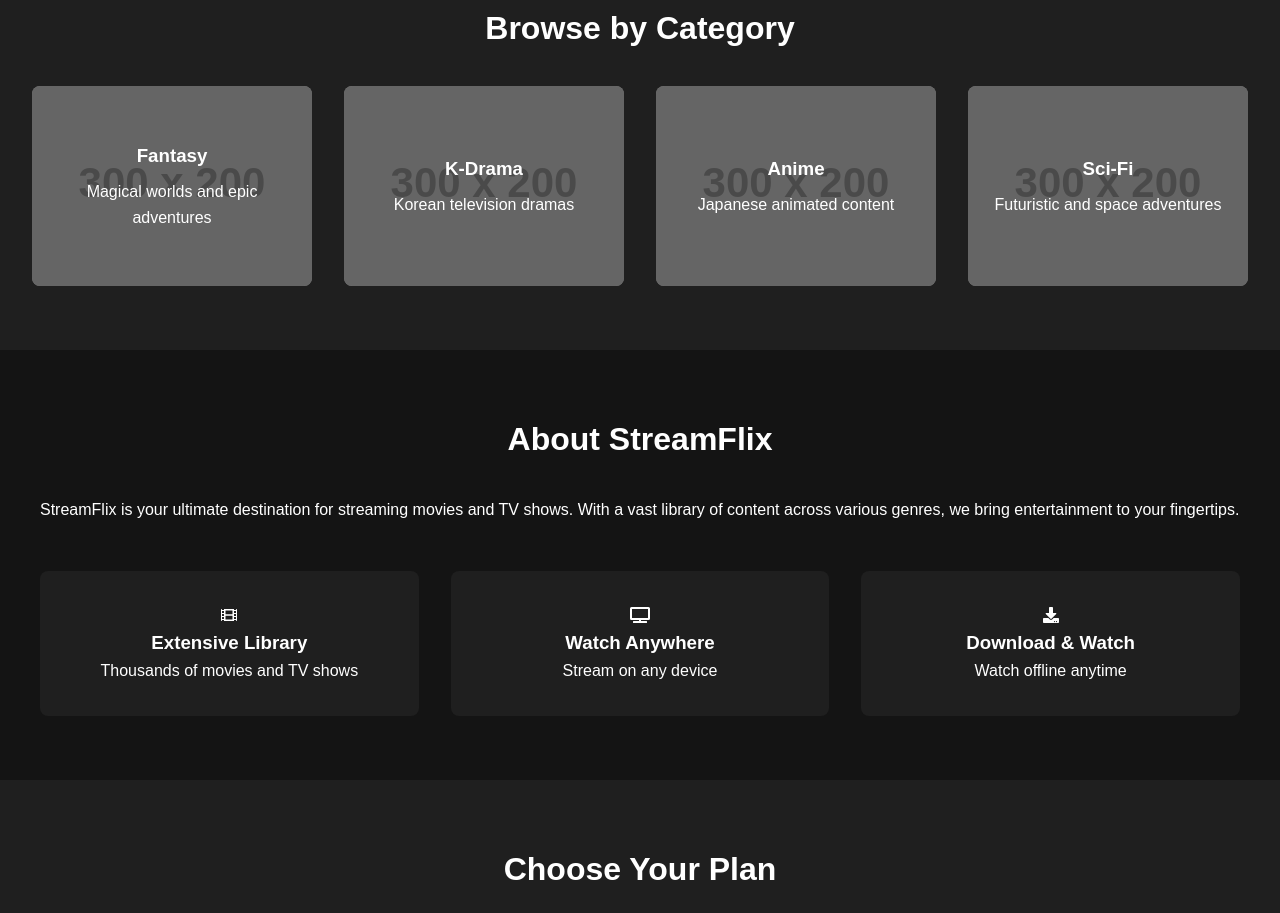
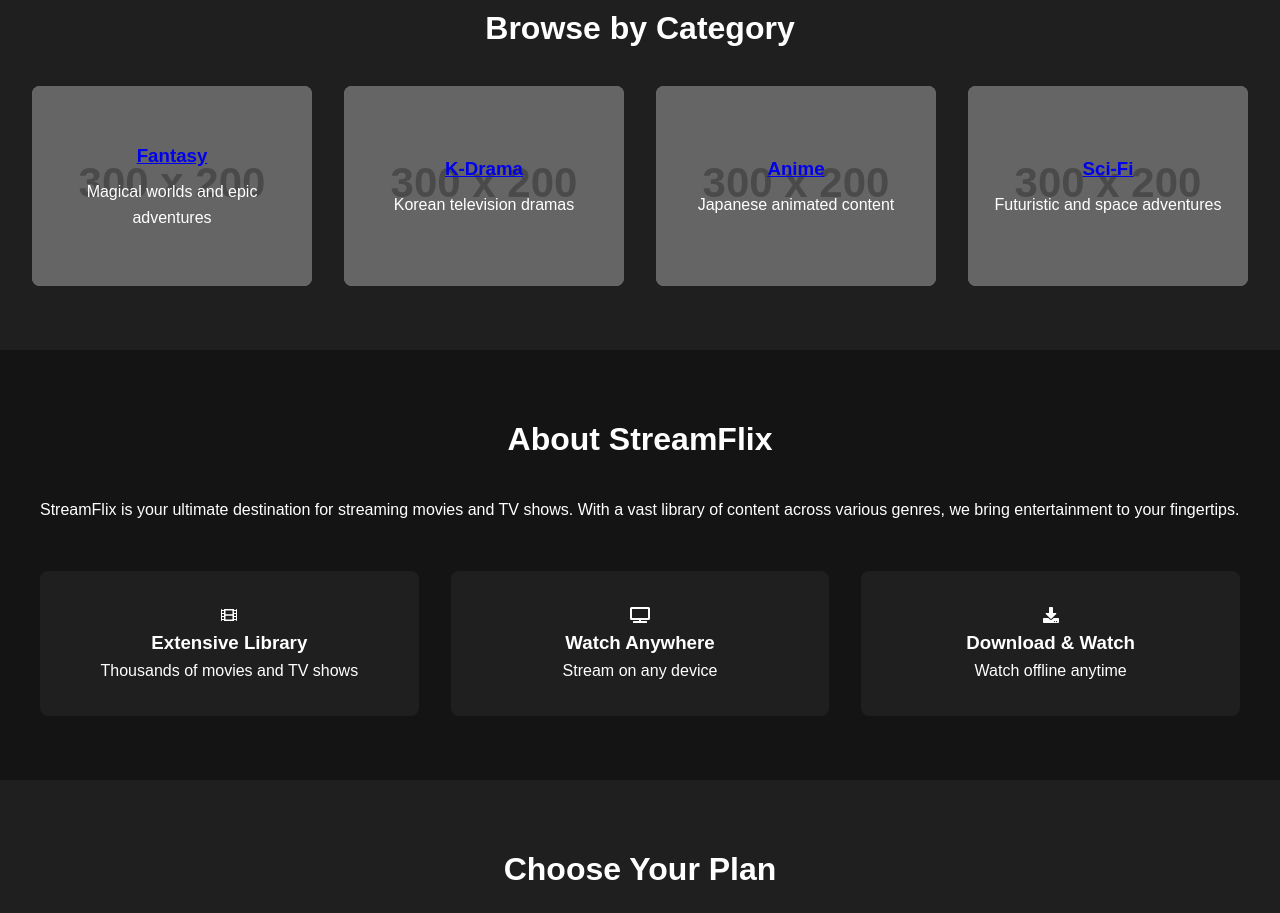
Before and after one commit to LeahAW00/Streamflix, a website: page index.html in a window 1280 px wide. Shown: the part 1692-2605 px from the top of the page. Drawn offline with Linux system fonts and the light colour scheme; no server answers; placeholder pictures from the web are drawn by us.

Commit message:
Update index.html

```diff
--- a/index.html
+++ b/index.html
@@ -82,19 +82,19 @@
         <h2>Browse by Category</h2>
         <div class="category-grid">
             <div class="category-card" style="background-image: url('https://via.placeholder.com/300x200');">
-                <h3>Fantasy</h3>
+                <h3><a href="https://www.youtube.com/results?search_query=fantasy+magical+worlds+and+epic+adventures+movies" target="_blank">Fantasy</a></h3>
                 <p>Magical worlds and epic adventures</p>
             </div>
             <div class="category-card" style="background-image: url('https://via.placeholder.com/300x200');">
-                <h3>K-Drama</h3>
+                <h3><a href="https://www.youtube.com/results?search_query=k-drama+korean+television+drama" target="_blank">K-Drama</a></h3>
                 <p>Korean television dramas</p>
             </div>
             <div class="category-card" style="background-image: url('https://via.placeholder.com/300x200');">
-                <h3>Anime</h3>
+                <h3><a href="https://www.youtube.com/results?search_query=anime+japanese+animated+content" target="_blank">Anime</a></h3>
                 <p>Japanese animated content</p>
             </div>
             <div class="category-card" style="background-image: url('https://via.placeholder.com/300x200');">
-                <h3>Sci-Fi</h3>
+                <h3><a href="https://www.youtube.com/results?search_query=sci-fi+futuristic+and+space+adventures" target="_blank">Sci-Fi</a></h3>
                 <p>Futuristic and space adventures</p>
             </div>
         </div>
```
